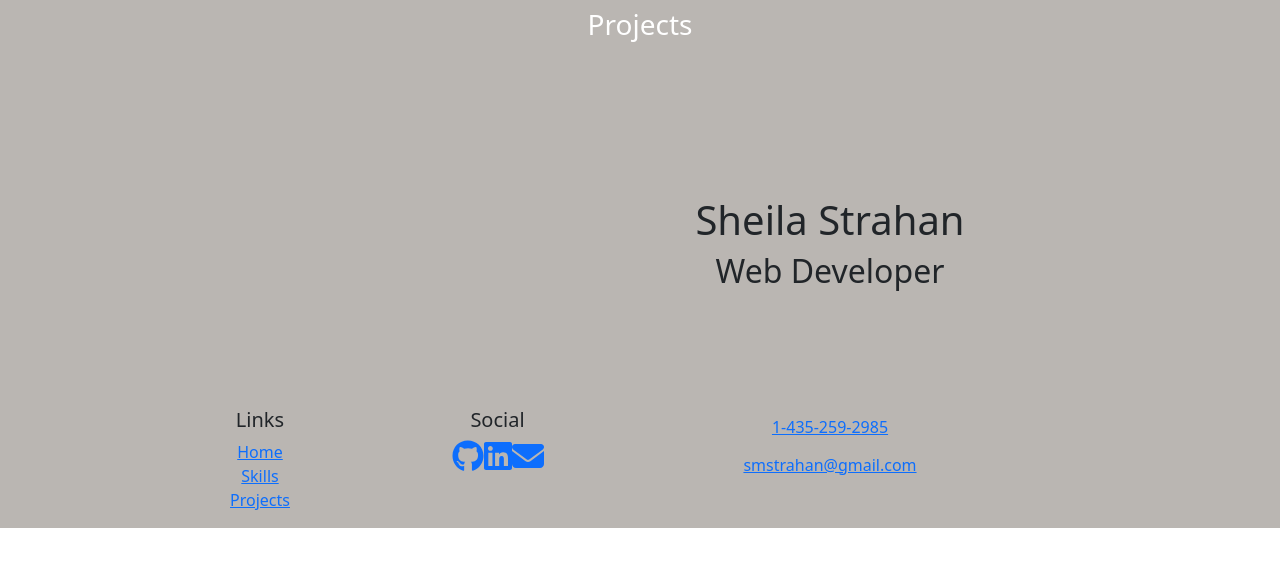
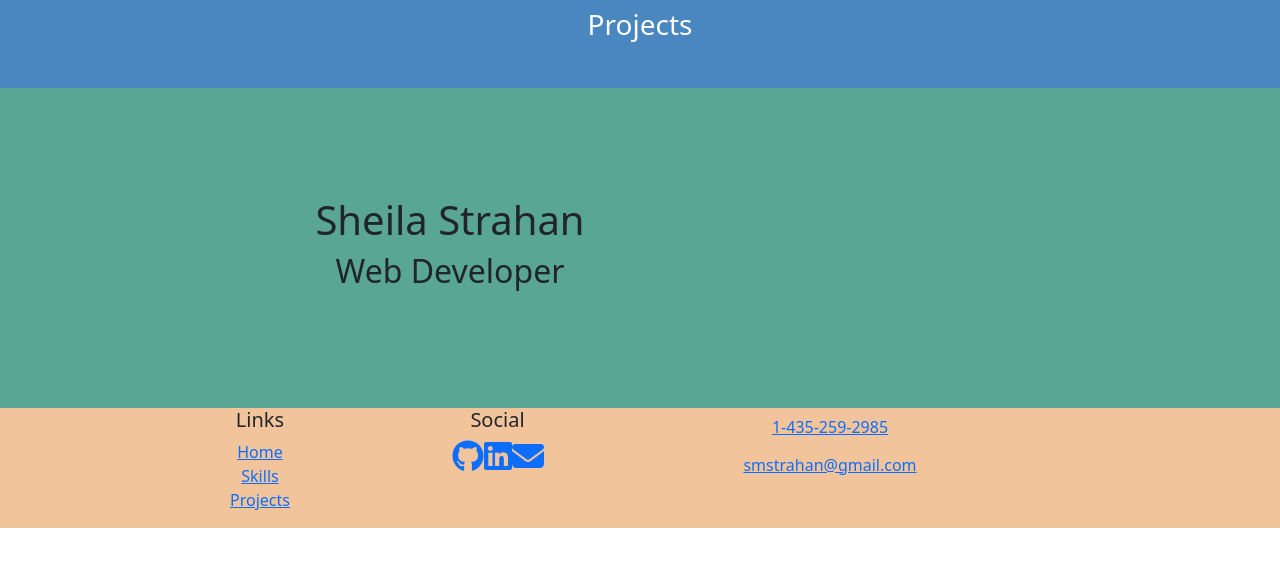
Before and after one commit to Sheilabob/SheilaStrahanPortfolio, a React (Create React App) app: page / in a window 1280 px wide. Shown: the top 566 px of the page. Built offline with nearby package versions, Linux system fonts and the light colour scheme.

Commit message:
started color pallette, added resume component

```diff
--- a/src/App.css
+++ b/src/App.css
@@ -1,6 +1,18 @@
 .App {
   text-align: center;
-  background-color: #bab6b2;
+  background-color: #cdcdcd;
+}
+
+.header {
+  background-color: #59a695ff;
+}
+
+.headbar {
+  background-color: #4a86bfff;
+}
+
+.site-footer {
+  background-color: #f2c49cff;
 }
 
 .jumbotron {
@@ -37,3 +49,10 @@
 .project-link-col {
   margin-top: 10% !important;
 }
+
+/* CSS HEX */
+/* --peach-crayola: #f2c49cff;
+--polished-pine: #59a695ff;
+--steel-blue: #4a86bfff;
+--kobe: #812e0eff;
+--denim-blue: #2443a8ff; */
--- a/src/Components/Header.js
+++ b/src/Components/Header.js
@@ -4,24 +4,22 @@ import { Navbar, NavbarBrand, Jumbotron } from 'reactstrap';
 export default function Header() {
 
         return(
-            <React.Fragment>
-                               <Navbar dark sticky="top" expand="sm">
+            <React.Fragment >
+                               <Navbar dark sticky="top" expand="sm" className="headbar">
                     <div className="container">
                         <NavbarBrand className="mr-auto" href="/">
                             <h3>Projects</h3>
                         </NavbarBrand>
                         </div>
                 </Navbar>
-                <div className="jumbotron">
+                <div className="jumbotron header">
                     <div className="container">
                         <div className="row">
-                            <div className="col-3">
-                            </div>
-                            <div className="col-1"></div>
                             <div className="col-8">
                                 <h1>Sheila Strahan</h1>
                                 <h2>Web Developer</h2>
                             </div>
+                            <div className="col-4"></div>
                         </div>
                     </div>
                 </div>
--- a/src/Components/Main.js
+++ b/src/Components/Main.js
@@ -6,6 +6,7 @@ import Skills from "./Skills";
 import { Routes, Route, Redirect } from "react-router-dom";
 import ProjectPage from "../Pages/ProjectPage";
 import Footer from "./Footer";
+import Resume from "./Resume";
 
 export default function Main () {
     return (
@@ -13,6 +14,7 @@ export default function Main () {
             <HomePlayground />
             <Skills />
             <ProjectsComponent />
+            <Resume />
 
             <Routes>
                     <Route path='/home' render={() => <HomePlayground />} />
--- /dev/null
+++ b/src/Components/Resume.js
@@ -0,0 +1,18 @@
+import React from 'react';
+import { Container, Row, Col } from 'reactstrap';
+
+
+export default function Resume() {
+    return (
+        <Container>
+            <Row className="m-5">
+                <h1>Resume</h1>
+            </Row>
+            <Row>
+                <Col>
+                    <img src="/assets/images/techResume.jpg" height="400" alt="resume"/>
+                </Col>
+            </Row>
+        </Container>
+    )
+}
```
Also changed, not shown: public/assets/images/techResume.jpg (added).
